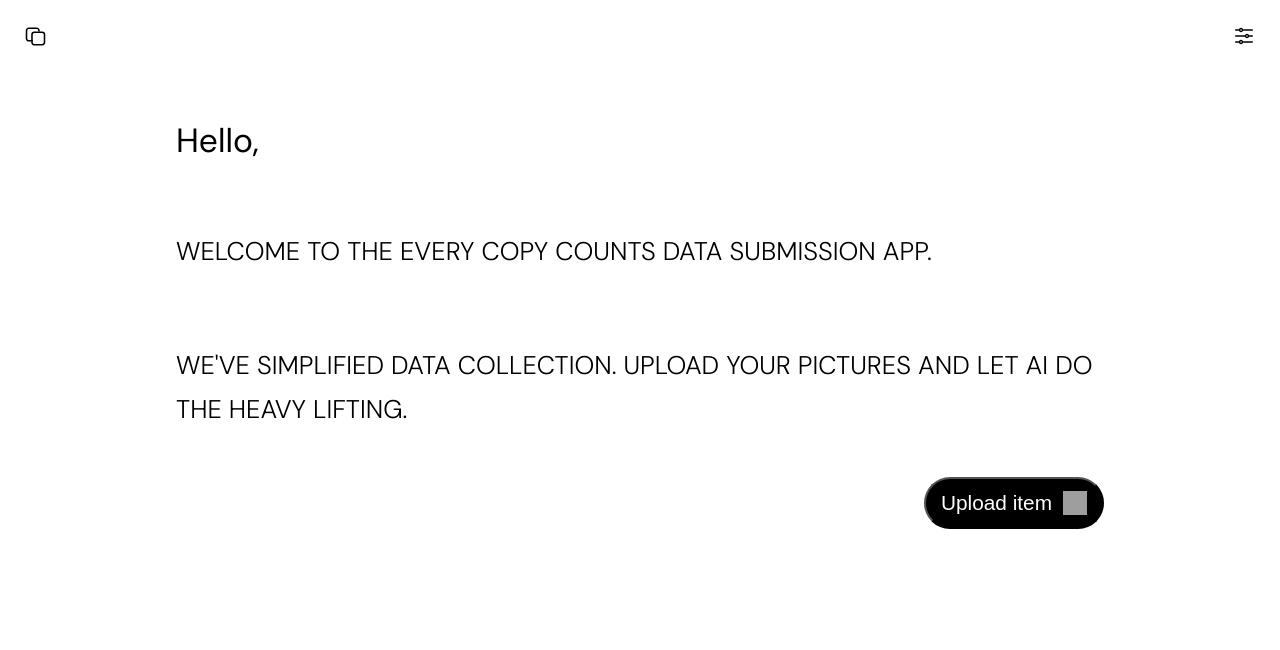
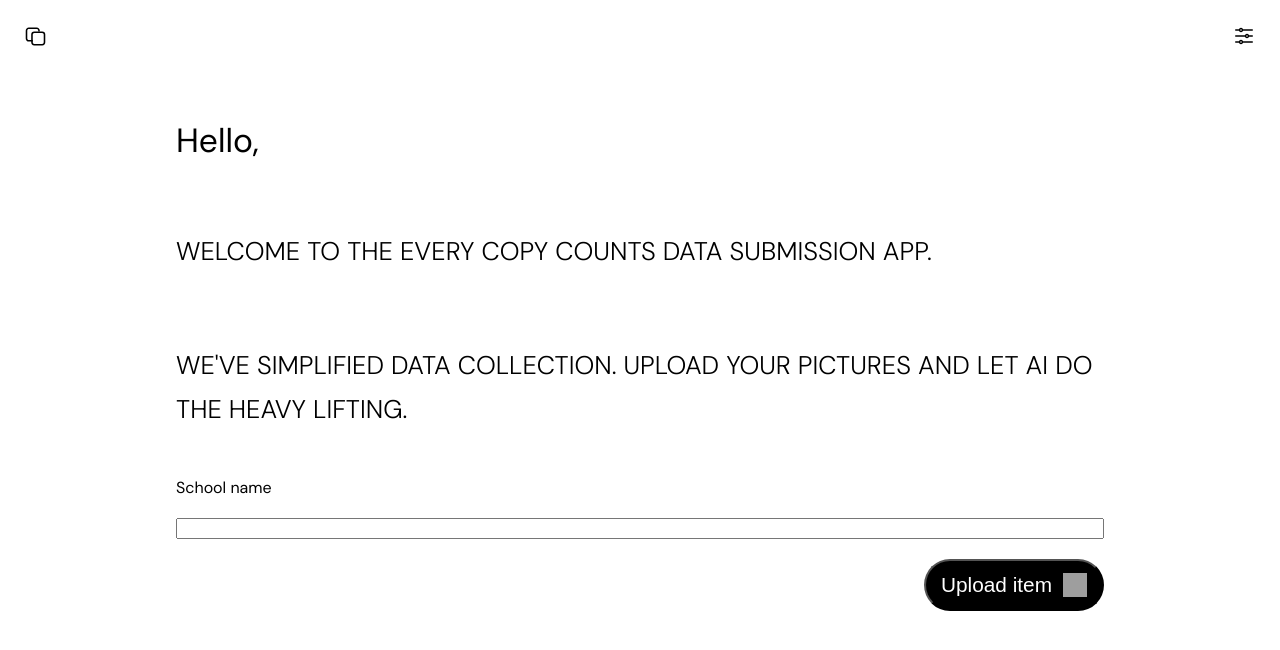
Before and after one commit to CheckersRT/ecc-data-submission-app, a Next.js app: page / in a window 1280 px wide. Shown: the top 650 px of the page. Built offline with nearby package versions, Linux system fonts and the light colour scheme; grey boxes are pictures that could not be loaded.

Commit message:
added basic school name input

```diff
--- a/pages/index.js
+++ b/pages/index.js
@@ -21,6 +21,8 @@ export default function Home() {
           We've simplified data collection. Upload your pictures and let AI do
           the heavy lifting.
         </P>
+        <lable htmlFor="school">School name</lable>
+        <input id="school" name="school" type="text"></input>
         <Button>
           <StyledLink href="/selectType">Upload item</StyledLink>
           <Image alt="arrow icon" src="/arrow.svg" width={24} height={24} />
```
